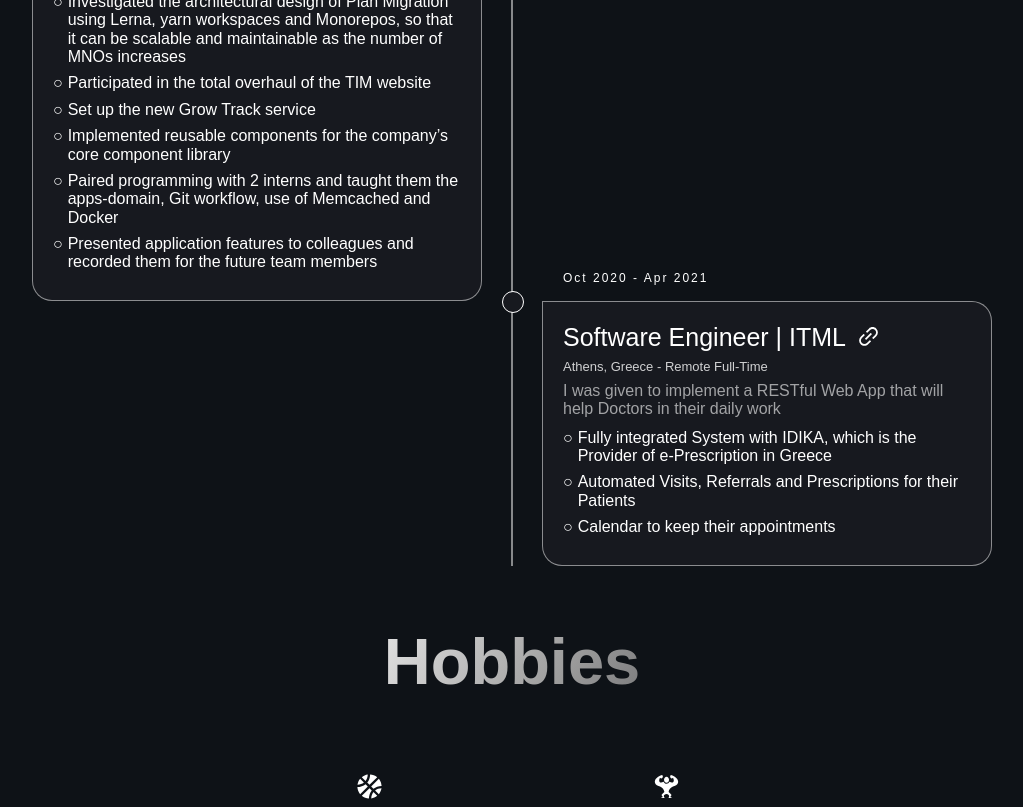
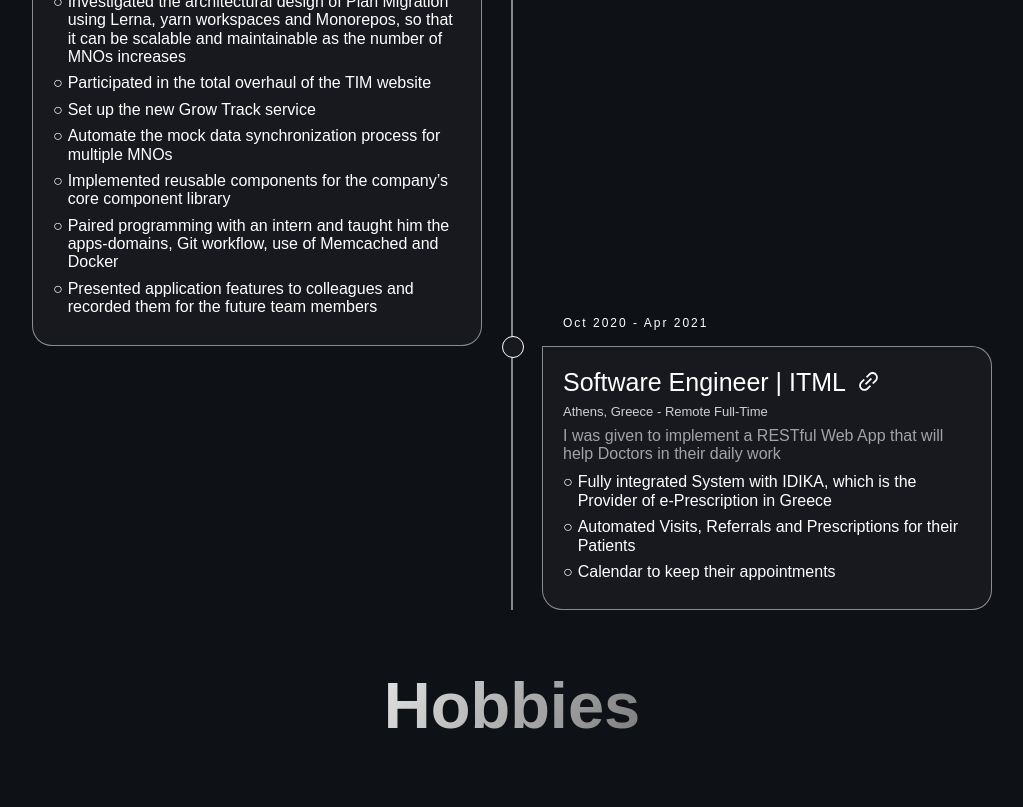
Before and after one commit to alexiszamanidis/2022, a Next.js app: page / in a window 1280 px wide. Shown: the part 960-1767 px from the top of the page, without its empty margins (128-1151 px from the left). Built offline with nearby package versions, Linux system fonts and the light colour scheme.

Commit message:
update experience

```diff
--- a/constants/index.tsx
+++ b/constants/index.tsx
@@ -89,8 +89,9 @@ export const experience: Experience[] = [
             "Investigated the architectural design of Plan Migration using Lerna, yarn workspaces and Monorepos, so that it can be scalable and maintainable as the number of MNOs increases",
             "Participated in the total overhaul of the TIM website",
             "Set up the new Grow Track service",
+            "Automate the mock data synchronization process for multiple MNOs",
             "Implemented reusable components for the company’s core component library",
-            "Paired programming with 2 interns and taught them the apps-domain, Git workflow, use of Memcached and Docker",
+            "Paired programming with an intern and taught him the apps-domains, Git workflow, use of Memcached and Docker",
             "Presented application features to colleagues and recorded them for the future team members",
         ],
         link: "https://www.upstreamsystems.com/",
```
